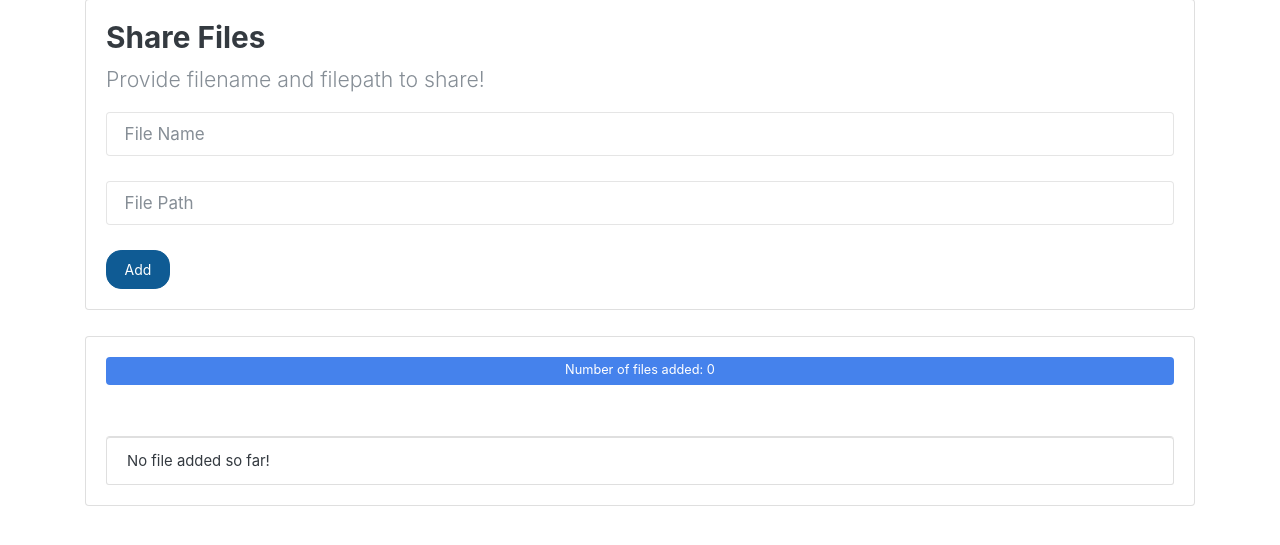
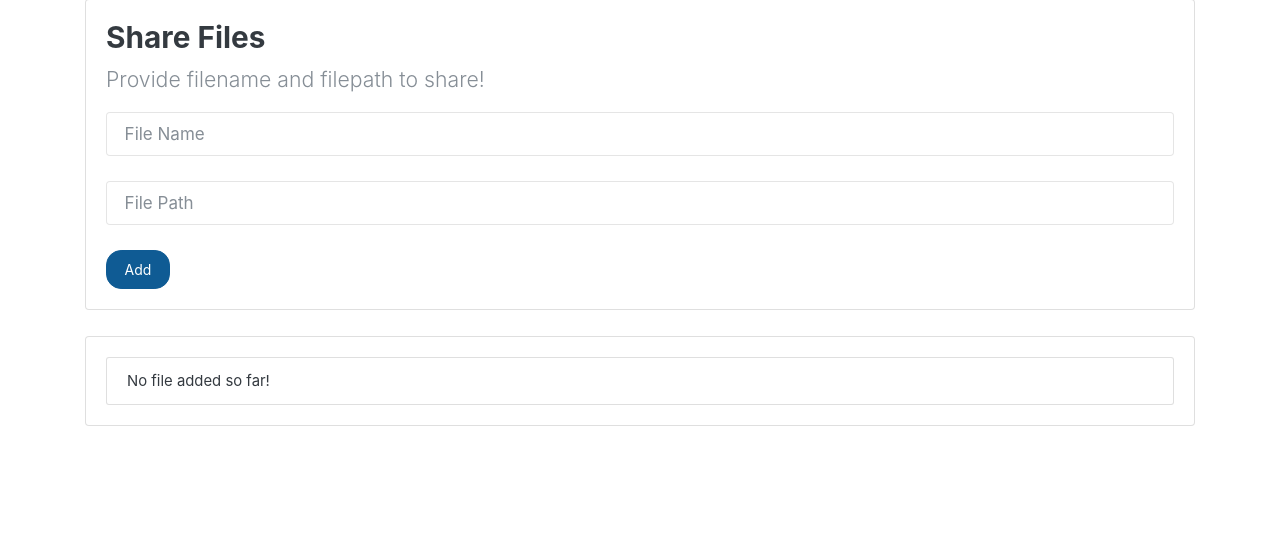
Before and after one commit to adisakshya/JustShareIt, a Flask app: page / in a window 1280 px wide. Shown: the part 74-619 px from the top of the page. Run offline with Flask 2, Linux system fonts and the light colour scheme; data that the repository does not hold is empty; some libraries are stand-ins or nearby versions.

Commit message:
UI changes on admin page

```diff
--- a/webserver/templates/index.html
+++ b/webserver/templates/index.html
@@ -50,8 +50,6 @@
                 {% endfor %}
               </ul>
             {% else %}
-              <span class="badge badge-primary">Number of files added: {{files.number_of_files}} </span>
-              <br><br>
               <ul class="list-group">
                 <li class="list-group-item">No file added so far!</li>
               </ul>
```
